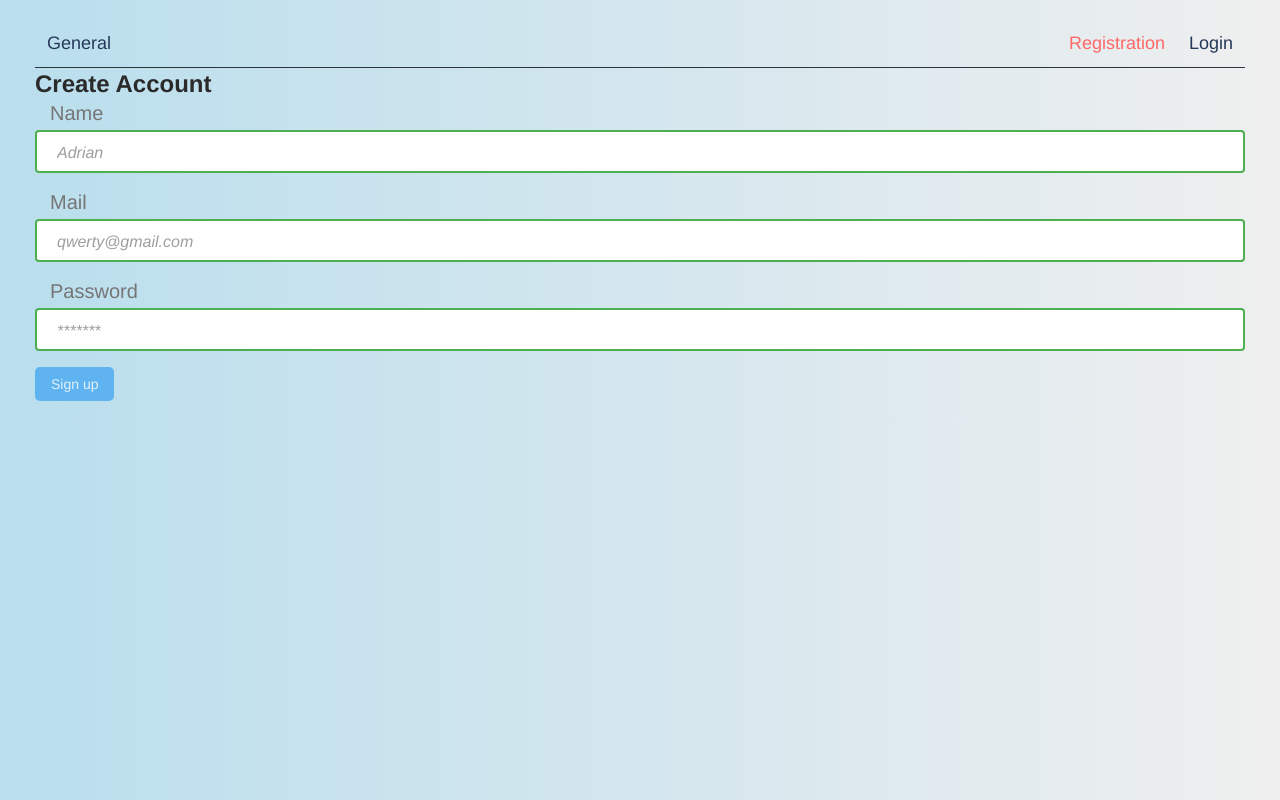
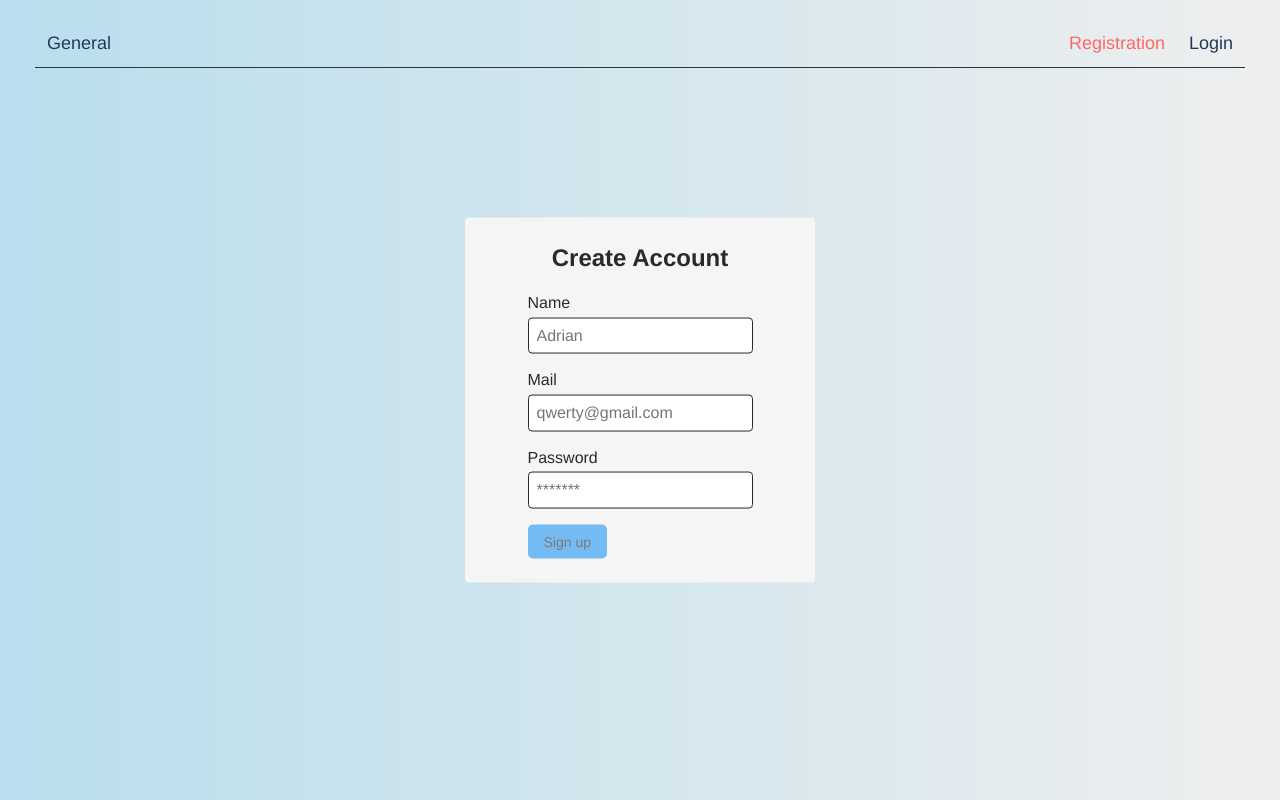
Before and after one commit to Aninok92/goit-react-hw-08-phonebook, a React (Create React App) app: page /register in a window 1280 px wide. Built offline with nearby package versions, Linux system fonts and the light colour scheme.

Commit message:
редактирует views page

```diff
--- a/src/views/ContactsView.js
+++ b/src/views/ContactsView.js
@@ -5,8 +5,10 @@ import ContactList from "../components/ContactList/ContactList";
 import Filter from "../components/Filter/Filter";
 import Section from "../components/Section/Section";
 import Modal from "../components/Modal/Modal";
+import Stats from "../components/Stats/Stats";
 import { ImUserPlus } from "react-icons/im";
 import Button from "../components/Button/Button";
+import s from "./ContactsView.module.scss";
 
 const ContactsView = () => {
   const [isModalOpen, setIsModalOpen] = useState(false);
@@ -18,12 +20,13 @@ const ContactsView = () => {
     <Container>
       {isModalOpen && (
         <Modal onClose={toggleModal}>
-          <Section>
+          <Section title="New Contact">
             <ContactForm onSave={toggleModal} />
           </Section>
         </Modal>
       )}
-      <Section title=" My Contacts List">
+      <Section title="My Contacts List">
+        <div className={s.wrapper}>
           <Button
             onClick={toggleModal}
             style={{ backgroundColor: `${bgColour}` }}
@@ -32,6 +35,8 @@ const ContactsView = () => {
           >
             <ImUserPlus /> Add Contact
           </Button>
+          <Stats />
+        </div>
         <Filter />
         <ContactList />
       </Section>
--- /dev/null
+++ b/src/views/ContactsView.module.scss
@@ -0,0 +1,5 @@
+.wrapper {
+  display: flex;
+  justify-content: space-between;
+  align-items: baseline;
+}
--- a/src/views/HomeView/HomeView.module.scss
+++ b/src/views/HomeView/HomeView.module.scss
@@ -26,7 +26,7 @@
   left: 0;
   bottom: 2px;
   height: 1px;
-  width: 95%;
-  max-width: 755px;
+  width: 100%;
+  max-width: 855px;
   background-color: rgb(235, 68, 68);
 }
--- a/src/views/LoginView.js
+++ b/src/views/LoginView.js
@@ -1,8 +1,9 @@
 import { useState } from "react";
 import { useDispatch } from "react-redux";
 import { userOperations } from "../redux/users";
+import { nanoid } from "nanoid";
 import Button from "../components/Button/Button";
-import s from "../components/ContactForm/ContactForm.module.scss";
+import s from "./LoginView.module.scss";
 
 const LoginView = () => {
   const [bgColour, setBgColour] = useState("#2196f3");
@@ -32,10 +33,13 @@ const LoginView = () => {
     setPassword("");
   };
 
+  const emailInputId = nanoid();
+  const passwordInputId = nanoid();
+
   return (
-    <div>
-      <h2>Welcome Back</h2>
-      <form className={s.form} onSubmit={handleSubmit} autoComplete="off">
+    <div className={s.formPage}>
+      <h2 className={s.title}>Welcome Back</h2>
+      <form className={s.form} onSubmit={handleSubmit}>
         <label className={s.label}>
           <span className={s.labelText}>Mail</span>
           <input
@@ -45,10 +49,8 @@ const LoginView = () => {
             value={email}
             placeholder="qwerty@gmail.com"
             onChange={handleChange}
-            // pattern="\+?\d{1,4}?[-.\s]?\(?\d{1,3}?\)?[-.\s]?\d{1,4}[-.\s]?\d{1,4}[-.\s]?\d{1,9}"
-            // title="Номер телефона должен состоять цифр и может содержать пробелы, тире, круглые скобки и может начинаться с +"
-            // required
-            // id={numberInputId}
+            autoComplete="off"
+            id={emailInputId}
           />
         </label>
 
@@ -61,10 +63,8 @@ const LoginView = () => {
             value={password}
             placeholder="*******"
             onChange={handleChange}
-            // pattern="\+?\d{1,4}?[-.\s]?\(?\d{1,3}?\)?[-.\s]?\d{1,4}[-.\s]?\d{1,4}[-.\s]?\d{1,9}"
-            // title="Номер телефона должен состоять цифр и может содержать пробелы, тире, круглые скобки и может начинаться с +"
-            // required
-            // id={numberInputId}
+            autoComplete="off"
+            id={passwordInputId}
           />
         </label>
         <Button
--- /dev/null
+++ b/src/views/LoginView.module.scss
@@ -0,0 +1,42 @@
+.formPage {
+  background-color: #f5f5f5;
+  width: 350px;
+  position: absolute;
+  top: 50%;
+  left: 50%;
+  transform: translate(-50%, -50%);
+  padding: 24px;
+  border-radius: 4px;
+  display: flex;
+  justify-content: center;
+  align-items: center;
+  flex-direction: column;
+  transition: all 0.4s;
+
+  &:hover {
+    box-shadow: 0 0 10px rgba(0, 0, 0, 0.3);
+  }
+}
+
+.title {
+  margin-bottom: 20px;
+}
+
+.label {
+  display: flex;
+  flex-direction: column;
+  margin-bottom: 16px;
+}
+
+.labelText {
+  margin-bottom: 4px;
+}
+
+.input {
+  padding: 8px;
+  border: 1px solid #2a2a2a;
+  border-radius: 4px;
+  font-family: inherit;
+  font-size: 16px;
+  outline: none;
+}
--- a/src/views/RegisterView.js
+++ b/src/views/RegisterView.js
@@ -1,8 +1,9 @@
 import { useState } from "react";
 import { useDispatch } from "react-redux";
 import { userOperations } from "../redux/users";
+import { nanoid } from "nanoid";
 import Button from "../components/Button/Button";
-import s from "../components/ContactForm/ContactForm.module.scss";
+import s from "./LoginView.module.scss";
 
 const RegisterView = () => {
   const [bgColour, setBgColour] = useState("#2196f3");
@@ -36,10 +37,13 @@ const RegisterView = () => {
     setEmail("");
     setPassword("");
   };
+  const nameInputId = nanoid();
+  const emailInputId = nanoid();
+  const passwordInputId = nanoid();
 
   return (
-    <div>
-      <h2>Create Account</h2>
+    <div className={s.formPage}>
+      <h2 className={s.title}>Create Account</h2>
       <form className={s.form} onSubmit={handleSubmit} autoComplete="off">
         <label className={s.label}>
           <span className={s.labelText}>Name</span>
@@ -52,8 +56,7 @@ const RegisterView = () => {
             onChange={handleChange}
             pattern="^[a-zA-Zа-яА-Я]+(([' -][a-zA-Zа-яА-Я ])?[a-zA-Zа-яА-Я]*)*$"
             title="Имя может состоять только из букв, апострофа, тире и пробелов. Например Adrian, Jacob Mercer, Charles de Batz de Castelmore d'Artagnan и т. п."
-            // required
-            // id={nameInputId}
+            id={nameInputId}
           />
         </label>
 
@@ -66,10 +69,7 @@ const RegisterView = () => {
             value={email}
             placeholder="qwerty@gmail.com"
             onChange={handleChange}
-            // pattern="\+?\d{1,4}?[-.\s]?\(?\d{1,3}?\)?[-.\s]?\d{1,4}[-.\s]?\d{1,4}[-.\s]?\d{1,9}"
-            // title="Номер телефона должен состоять цифр и может содержать пробелы, тире, круглые скобки и может начинаться с +"
-            // required
-            // id={numberInputId}
+            id={emailInputId}
           />
         </label>
 
@@ -82,10 +82,7 @@ const RegisterView = () => {
             value={password}
             placeholder="*******"
             onChange={handleChange}
-            // pattern="\+?\d{1,4}?[-.\s]?\(?\d{1,3}?\)?[-.\s]?\d{1,4}[-.\s]?\d{1,4}[-.\s]?\d{1,9}"
-            // title="Номер телефона должен состоять цифр и может содержать пробелы, тире, круглые скобки и может начинаться с +"
-            // required
-            // id={numberInputId}
+            id={passwordInputId}
           />
         </label>
         <Button
```
Lines whose indentation alone changed are shown as unchanged.
